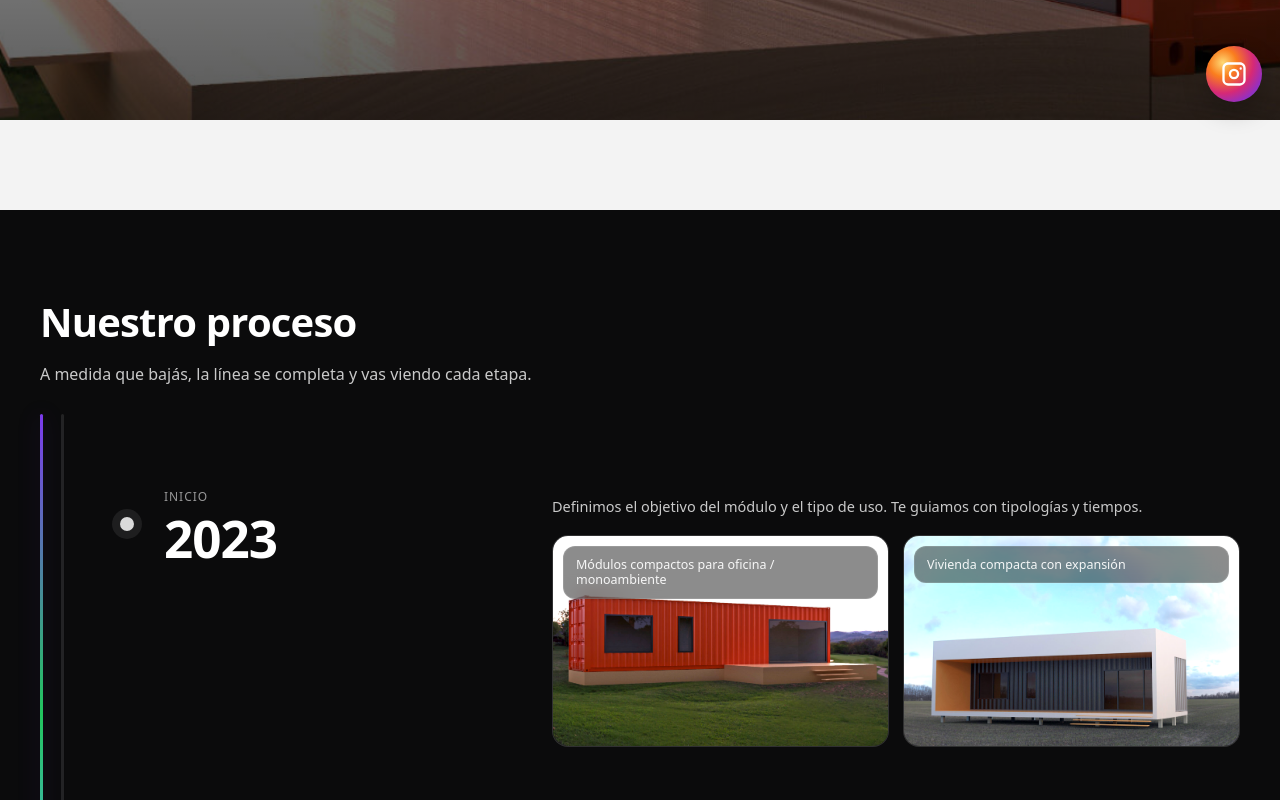
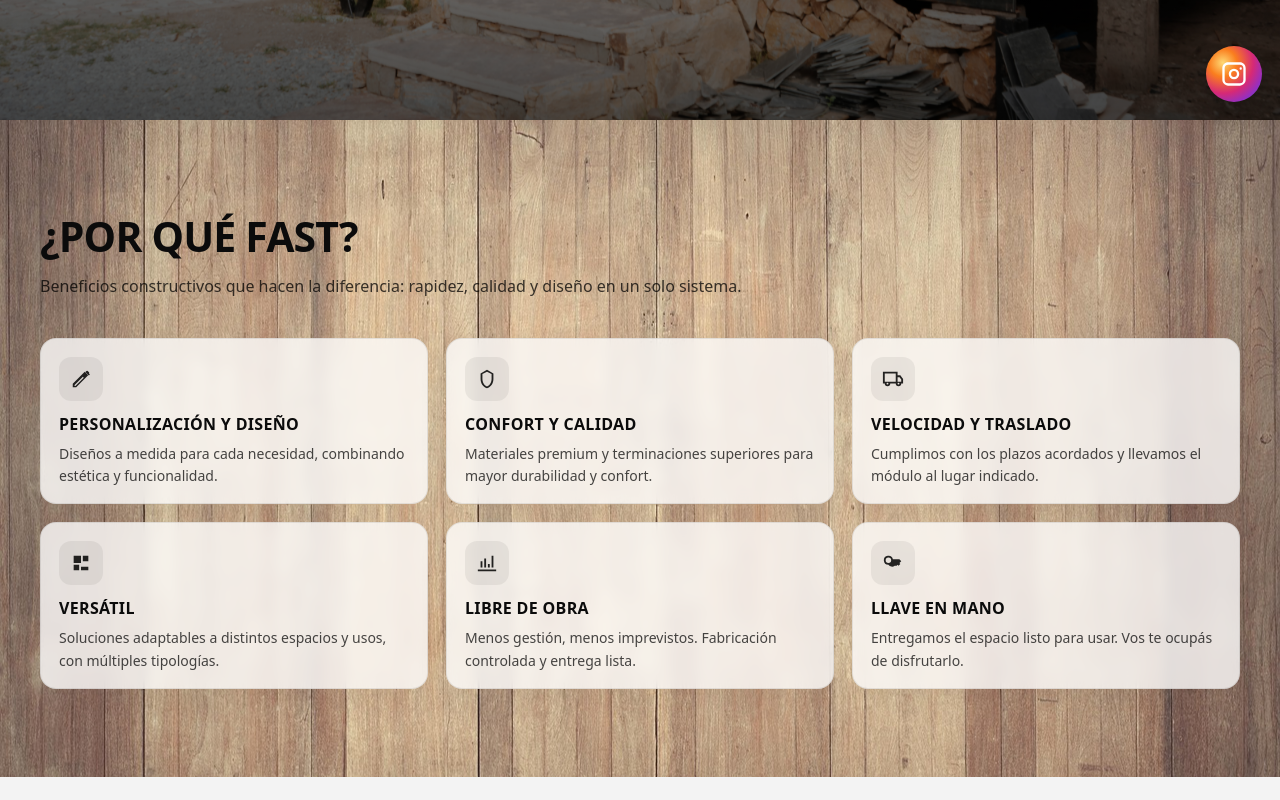
Before and after one commit to MAXE007/page-modulos, a React (Vite) app: page / in a window 1280 px wide. Shown: the part 680-1480 px from the top of the page. Built offline with nearby package versions, Linux system fonts and the light colour scheme; no server answers.

Commit message:
adding section why fast

```diff
--- a/src/Pages/Hero/Hero.css
+++ b/src/Pages/Hero/Hero.css
@@ -11,7 +11,7 @@
 .hero__bg {
   position: absolute;
   inset: 0;
-  background-image: url("/images/mod-19.jpg");
+  background-image: url("/images/portada.jpg");
   background-size: cover;
   background-position: center;
   transform: scale(1.02);
--- a/src/Pages/Home/Home.jsx
+++ b/src/Pages/Home/Home.jsx
@@ -1,13 +1,13 @@
 import Hero from "../Hero/Hero";
 import "./Home.css";
 import Timeline from "../../components/Timeline/Timeline";
+import WhyFast from "../../sections/WhyFast/WhyFast";
 
 export default function Home() {
   return (
     <main className="home">
       <Hero />
-
-      {/* contenido para que el scroll tenga destino */}
+      <WhyFast />
       <section className="home__below" id="contenido">
         <div className="home__inner">
           <Timeline
@@ -58,6 +58,7 @@ export default function Home() {
 
         </div>
       </section>
+
     </main>
   );
 }
--- /dev/null
+++ b/src/sections/WhyFast/WhyFast.css
@@ -0,0 +1,103 @@
+.whyfast {
+  padding: 88px 18px;
+  background: url("/images/madera.jpg");
+  background-size: cover;
+  background-position: center;
+}
+
+.whyfast__container {
+  max-width: 1200px;
+  margin: 0 auto;
+  position: relative;
+}
+
+.whyfast__header {
+  max-width: 720px;
+  margin-bottom: 38px;
+}
+
+.whyfast__title {
+  margin: 0 0 10px 0;
+  font-size: clamp(32px, 3.2vw, 54px);
+  letter-spacing: -0.02em;
+  font-weight: 800;
+  color: #0b0b0b;
+  text-transform: uppercase;
+}
+
+.whyfast__subtitle {
+  margin: 0;
+  font-size: 16px;
+  line-height: 1.6;
+  color: rgba(0,0,0,0.75);
+}
+
+.whyfast__grid {
+  display: grid;
+  grid-template-columns: repeat(3, minmax(0, 1fr));
+  gap: 18px;
+}
+
+.whyfast__card {
+  background: rgba(255,255,255,0.78);
+  border: 1px solid rgba(0,0,0,0.08);
+  border-radius: 16px;
+  padding: 18px 18px 16px 18px;
+  box-shadow: 0 10px 30px rgba(0,0,0,0.08);
+  transition: transform 160ms ease, box-shadow 160ms ease;
+  backdrop-filter: blur(6px);
+}
+
+.whyfast__card:hover {
+  transform: translateY(-2px);
+  box-shadow: 0 14px 34px rgba(0,0,0,0.12);
+}
+
+.whyfast__icon {
+  width: 44px;
+  height: 44px;
+  border-radius: 12px;
+  display: inline-flex;
+  align-items: center;
+  justify-content: center;
+  background: rgba(0,0,0,0.06);
+  margin-bottom: 12px;
+}
+
+.whyfast__icon svg {
+  width: 22px;
+  height: 22px;
+  fill: rgba(0,0,0,0.85);
+}
+
+.whyfast__cardTitle {
+  margin: 0 0 8px 0;
+  font-size: 16px;
+  font-weight: 800;
+  color: #0b0b0b;
+  text-transform: uppercase;
+  letter-spacing: 0.02em;
+}
+
+.whyfast__cardDesc {
+  margin: 0;
+  font-size: 14px;
+  line-height: 1.6;
+  color: rgba(0,0,0,0.72);
+}
+
+/* Responsive */
+@media (max-width: 980px) {
+  .whyfast__grid {
+    grid-template-columns: repeat(2, minmax(0, 1fr));
+  }
+}
+
+@media (max-width: 560px) {
+  .whyfast {
+    padding: 64px 16px;
+  }
+  .whyfast__grid {
+    grid-template-columns: 1fr;
+  }
+}
--- /dev/null
+++ b/src/sections/WhyFast/WhyFast.jsx
@@ -0,0 +1,86 @@
+import React from "react";
+import "./WhyFast.css";
+
+const benefits = [
+  {
+    title: "Personalización y diseño",
+    desc: "Diseños a medida para cada necesidad, combinando estética y funcionalidad.",
+    icon: (
+      <svg viewBox="0 0 24 24" aria-hidden="true">
+        <path d="M3 17.25V21h3.75L19.81 7.94l-3.75-3.75L3 17.25zm2.92 2.33H5v-.92l9.06-9.06.92.92L5.92 19.58zM20.71 6.04a1.003 1.003 0 0 0 0-1.42l-1.34-1.34a1.003 1.003 0 0 0-1.42 0l-1.13 1.13 3.75 3.75 1.14-1.12z"/>
+      </svg>
+    ),
+  },
+  {
+    title: "Confort y calidad",
+    desc: "Materiales premium y terminaciones superiores para mayor durabilidad y confort.",
+    icon: (
+      <svg viewBox="0 0 24 24" aria-hidden="true">
+        <path d="M12 2l7 4v6c0 5-3 9-7 10-4-1-7-5-7-10V6l7-4zm0 2.18L7 6.5v5.5c0 3.92 2.34 7.22 5 8.23 2.66-1.01 5-4.31 5-8.23V6.5l-5-2.32z"/>
+      </svg>
+    ),
+  },
+  {
+    title: "Velocidad y traslado",
+    desc: "Cumplimos con los plazos acordados y llevamos el módulo al lugar indicado.",
+    icon: (
+      <svg viewBox="0 0 24 24" aria-hidden="true">
+        <path d="M20 8h-3V4H1v13h2a3 3 0 0 0 6 0h6a3 3 0 0 0 6 0h2v-5l-3-4zM6 18a1 1 0 1 1 0-2 1 1 0 0 1 0 2zm12 0a1 1 0 1 1 0-2 1 1 0 0 1 0 2zM3 15V6h12v9H3zm14 0V10h2.1L21 12.6V15h-4z"/>
+      </svg>
+    ),
+  },
+  {
+    title: "Versátil",
+    desc: "Soluciones adaptables a distintos espacios y usos, con múltiples tipologías.",
+    icon: (
+      <svg viewBox="0 0 24 24" aria-hidden="true">
+        <path d="M4 4h8v8H4V4zm10 0h6v6h-6V4zM4 14h6v6H4v-6zm8 2h8v4h-8v-4z"/>
+      </svg>
+    ),
+  },
+  {
+    title: "Libre de obra",
+    desc: "Menos gestión, menos imprevistos. Fabricación controlada y entrega lista.",
+    icon: (
+      <svg viewBox="0 0 24 24" aria-hidden="true">
+        <path d="M2 21h20v-2H2v2zM5 17h2v-7H5v7zm4 0h2V7H9v10zm4 0h2v-4h-2v4zm4 0h2V4h-2v13z"/>
+      </svg>
+    ),
+  },
+  {
+    title: "Llave en mano",
+    desc: "Entregamos el espacio listo para usar. Vos te ocupás de disfrutarlo.",
+    icon: (
+      <svg viewBox="0 0 24 24" aria-hidden="true">
+        <path d="M7 14a5 5 0 1 1 4.9-6h7.1l2 2-2 2 1 1-2 2-1-1-1 1h-2.1A5 5 0 0 1 7 14zm0-2a3 3 0 1 0 0-6 3 3 0 0 0 0 6z"/>
+      </svg>
+    ),
+  },
+];
+
+export default function WhyFast() {
+  return (
+    <section className="whyfast" aria-labelledby="whyfast-title">
+      <div className="whyfast__container">
+        <div className="whyfast__header">
+          <h2 id="whyfast-title" className="whyfast__title">¿Por qué FAST?</h2>
+          <p className="whyfast__subtitle">
+            Beneficios constructivos que hacen la diferencia: rapidez, calidad y diseño en un solo sistema.
+          </p>
+        </div>
+
+        <div className="whyfast__grid">
+          {benefits.map((b) => (
+            <article key={b.title} className="whyfast__card">
+              <div className="whyfast__icon" aria-hidden="true">
+                {b.icon}
+              </div>
+              <h3 className="whyfast__cardTitle">{b.title}</h3>
+              <p className="whyfast__cardDesc">{b.desc}</p>
+            </article>
+          ))}
+        </div>
+      </div>
+    </section>
+  );
+}
```
Also changed, not shown: public/images/madera.jpg (added), public/images/portada.jpg (added).
